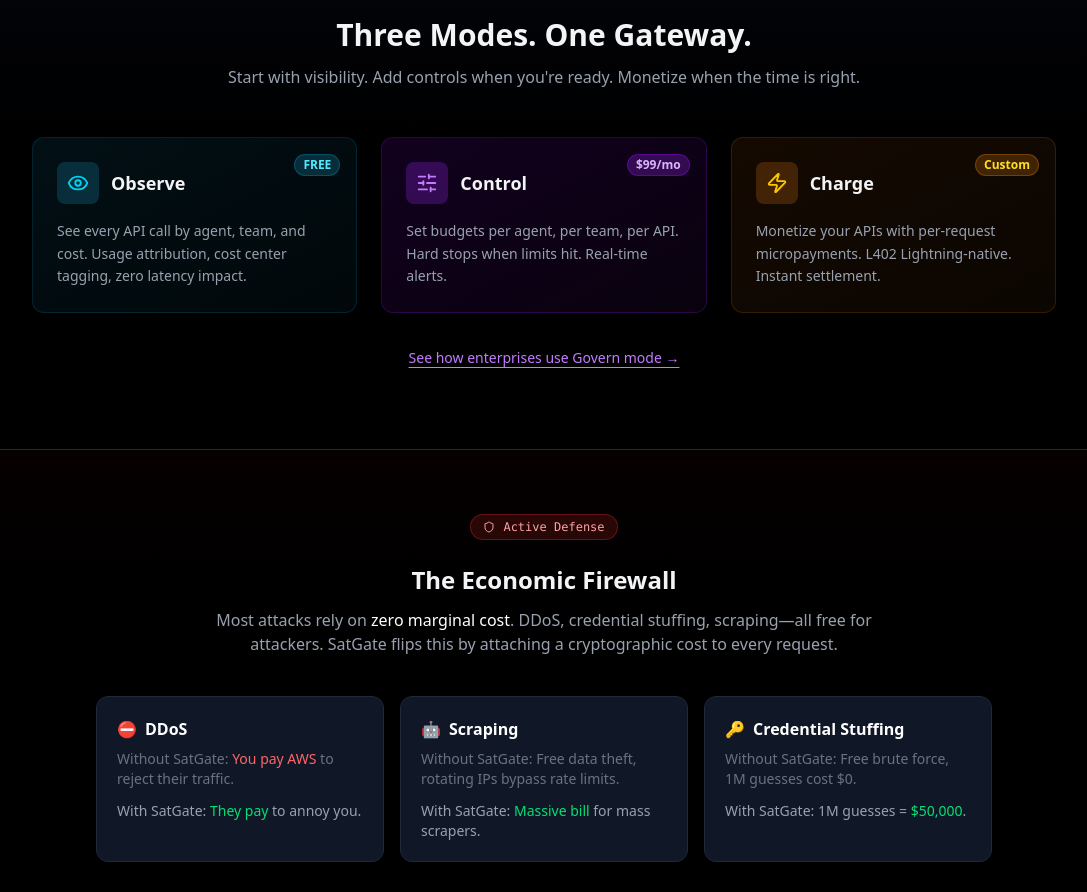
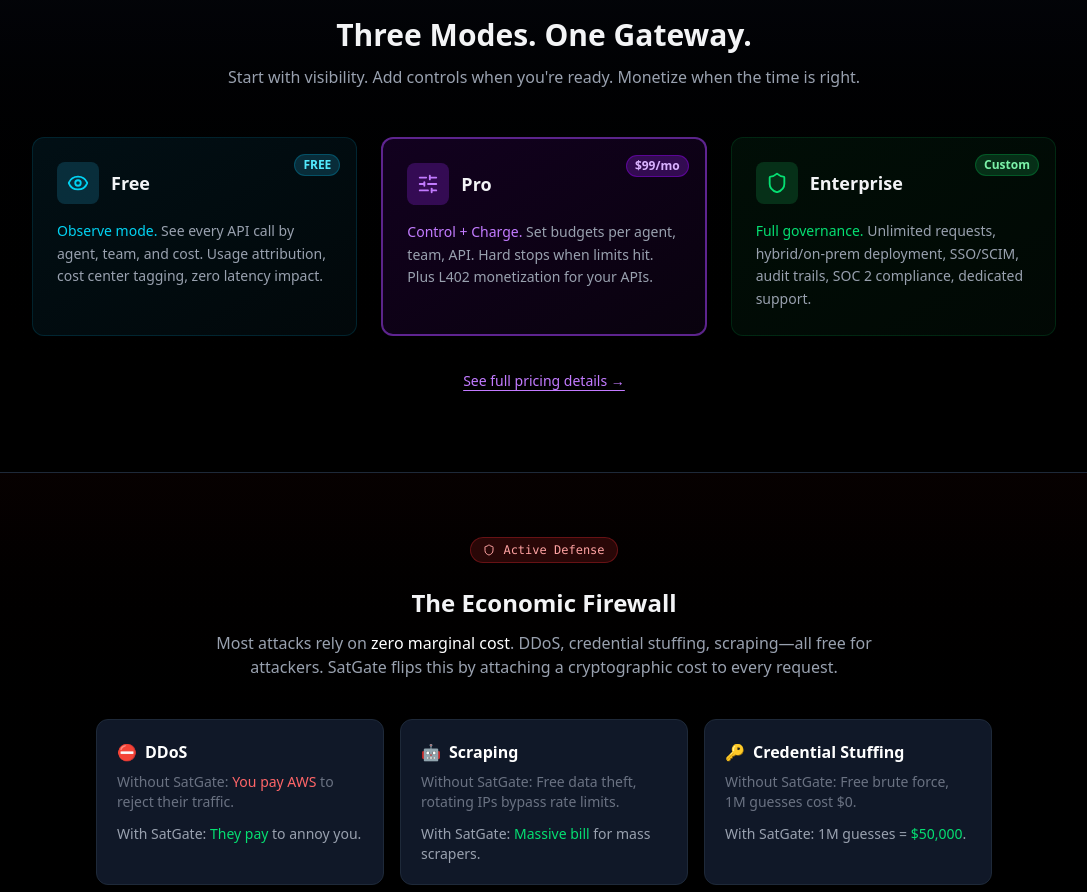
Before and after one commit to SatGate-io/satgate, a Next.js app in the folder satgate-landing/: page / in a window 1280 px wide. Shown: the part 1240-2132 px from the top of the page, without its empty margins (96-1183 px from the left). Built offline with nearby package versions, Linux system fonts and the light colour scheme.

Commit message:
fix: align homepage pricing tiers with pricing page
- Combined Control + Charge into Pro tier (/mo)
- Updated Three Modes section to show Free/Pro/Enterprise
- Matches pricing page structure (Option A per Wayne)

```diff
--- a/satgate-landing/app/page.tsx
+++ b/satgate-landing/app/page.tsx
@@ -226,7 +226,7 @@
           </div>
 
           <div className="grid grid-cols-1 md:grid-cols-3 gap-6 mb-8">
-            {/* Observe */}
+            {/* Free (Observe) */}
             <div className="p-6 rounded-xl bg-gradient-to-br from-cyan-950/30 to-cyan-900/10 border border-cyan-800/30 hover:border-cyan-600/50 transition relative">
               <div className="absolute top-4 right-4 px-2 py-0.5 rounded-full bg-cyan-900/50 border border-cyan-700/50 text-cyan-300 text-xs font-bold">
                 FREE
@@ -235,15 +235,15 @@
                 <div className="p-2.5 bg-cyan-900/50 rounded-lg">
                   <Eye className="text-cyan-400" size={22} />
                 </div>
-                <h3 className="font-bold text-lg">Observe</h3>
+                <h3 className="font-bold text-lg">Free</h3>
               </div>
               <p className="text-gray-400 text-sm leading-relaxed">
-                See every API call by agent, team, and cost. Usage attribution, cost center tagging, zero latency impact.
+                <span className="text-cyan-400 font-medium">Observe mode.</span> See every API call by agent, team, and cost. Usage attribution, cost center tagging, zero latency impact.
               </p>
             </div>
 
-            {/* Control */}
-            <div className="p-6 rounded-xl bg-gradient-to-br from-purple-950/30 to-purple-900/10 border border-purple-800/30 hover:border-purple-600/50 transition relative">
+            {/* Pro (Control + Charge) */}
+            <div className="p-6 rounded-xl bg-gradient-to-br from-purple-950/30 to-purple-900/10 border-2 border-purple-500/50 hover:border-purple-400/70 transition relative">
               <div className="absolute top-4 right-4 px-2 py-0.5 rounded-full bg-purple-900/50 border border-purple-700/50 text-purple-300 text-xs font-bold">
                 $99/mo
               </div>
@@ -251,33 +251,33 @@
                 <div className="p-2.5 bg-purple-900/50 rounded-lg">
                   <SlidersHorizontal className="text-purple-400" size={22} />
                 </div>
-                <h3 className="font-bold text-lg">Control</h3>
+                <h3 className="font-bold text-lg">Pro</h3>
               </div>
               <p className="text-gray-400 text-sm leading-relaxed">
-                Set budgets per agent, per team, per API. Hard stops when limits hit. Real-time alerts.
+                <span className="text-purple-400 font-medium">Control + Charge.</span> Set budgets per agent, team, API. Hard stops when limits hit. Plus L402 monetization for your APIs.
               </p>
             </div>
 
-            {/* Charge */}
-            <div className="p-6 rounded-xl bg-gradient-to-br from-yellow-950/30 to-yellow-900/10 border border-yellow-800/30 hover:border-yellow-600/50 transition relative">
-              <div className="absolute top-4 right-4 px-2 py-0.5 rounded-full bg-yellow-900/50 border border-yellow-700/50 text-yellow-300 text-xs font-bold">
+            {/* Enterprise */}
+            <div className="p-6 rounded-xl bg-gradient-to-br from-green-950/30 to-green-900/10 border border-green-800/30 hover:border-green-600/50 transition relative">
+              <div className="absolute top-4 right-4 px-2 py-0.5 rounded-full bg-green-900/50 border border-green-700/50 text-green-300 text-xs font-bold">
                 Custom
               </div>
               <div className="flex items-center gap-3 mb-4">
-                <div className="p-2.5 bg-yellow-900/50 rounded-lg">
-                  <Zap className="text-yellow-400" size={22} />
+                <div className="p-2.5 bg-green-900/50 rounded-lg">
+                  <Shield className="text-green-400" size={22} />
                 </div>
-                <h3 className="font-bold text-lg">Charge</h3>
+                <h3 className="font-bold text-lg">Enterprise</h3>
               </div>
               <p className="text-gray-400 text-sm leading-relaxed">
-                Monetize your APIs with per-request micropayments. L402 Lightning-native. Instant settlement.
+                <span className="text-green-400 font-medium">Full governance.</span> Unlimited requests, hybrid/on-prem deployment, SSO/SCIM, audit trails, SOC 2 compliance, dedicated support.
               </p>
             </div>
           </div>
 
           <div className="text-center">
-            <Link href="/govern" className="text-sm text-purple-400 hover:text-purple-300 transition underline underline-offset-4">
-              See how enterprises use Govern mode →
+            <Link href="/pricing" className="text-sm text-purple-400 hover:text-purple-300 transition underline underline-offset-4">
+              See full pricing details →
             </Link>
           </div>
         </div>
```
